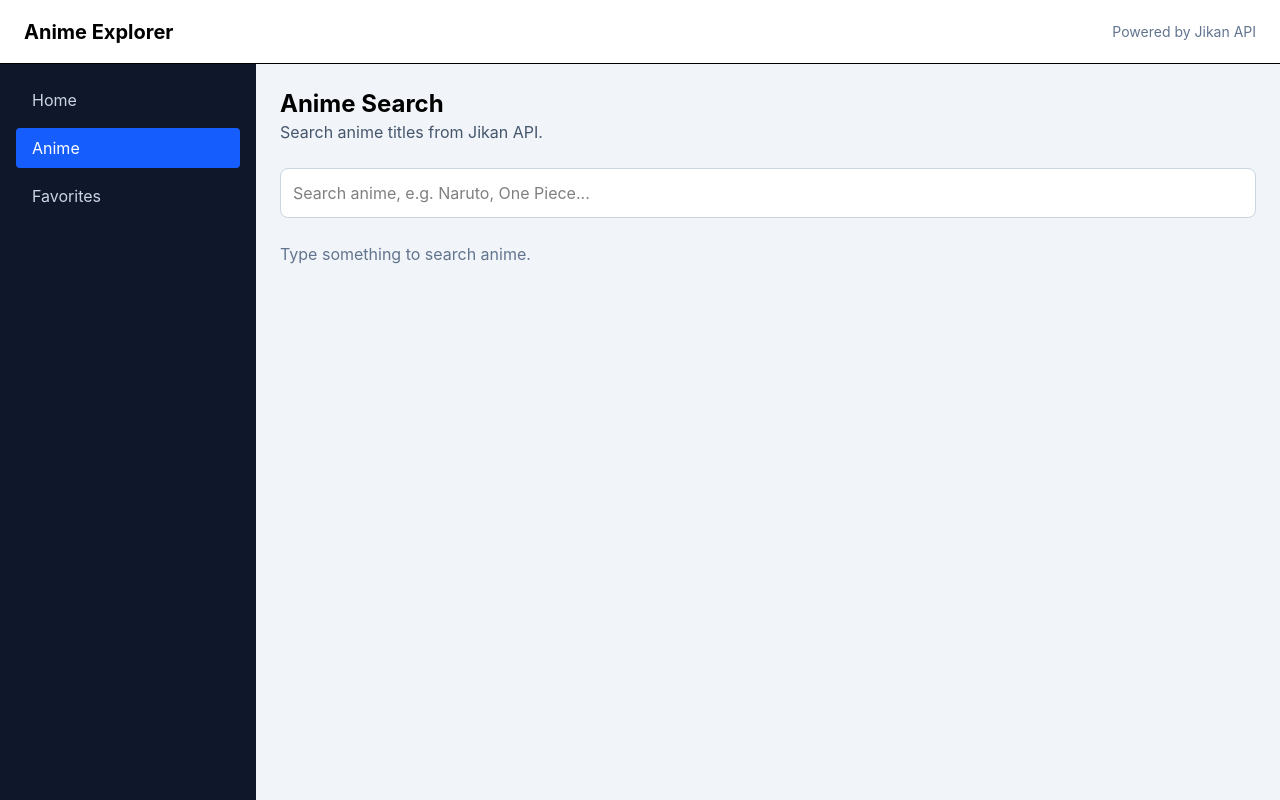
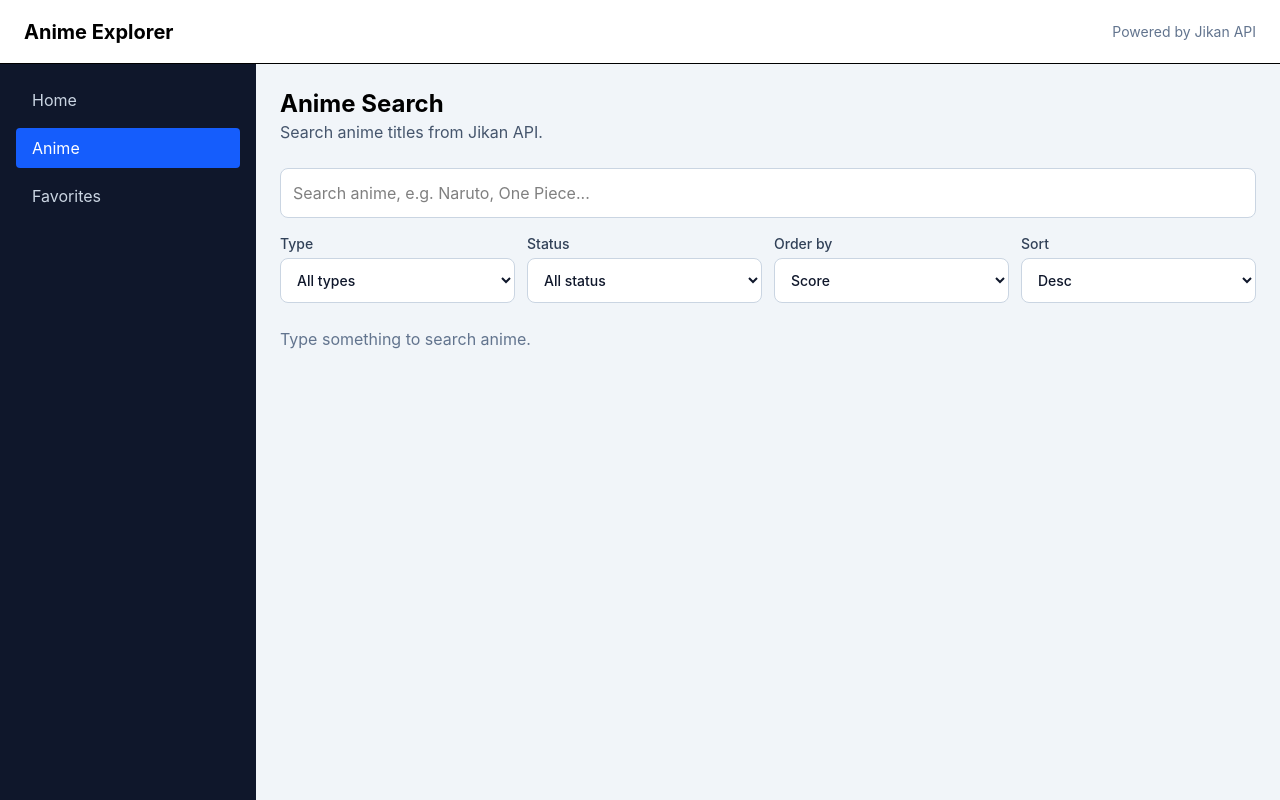
Before and after one commit to Arthitphk/Anime-Explorer, a React (Vite) app in the folder Anime-Explorer/: page /anime in a window 1280 px wide. Built offline with nearby package versions, Linux system fonts and the light colour scheme.

Commit message:
update sort fuction

```diff
--- a/Anime-Explorer/src/components/AnimeCard.tsx
+++ b/Anime-Explorer/src/components/AnimeCard.tsx
@@ -1,6 +1,6 @@
 import { Link } from "react-router-dom";
 import type { Anime } from "../types/anime";
-import { useFavorites } from "../hooks/useFavorites";
+import { useFavorites } from "../context/useFavorites";
 import {
   Star,
   Heart,
--- a/Anime-Explorer/src/components/Sidebar.tsx
+++ b/Anime-Explorer/src/components/Sidebar.tsx
@@ -1,5 +1,5 @@
 import { NavLink } from "react-router-dom";
-import { useFavorites } from "../hooks/useFavorites";
+import { useFavorites } from "../context/useFavorites";
 
 const links = [
   { name: "Home", path: "/" },
@@ -31,7 +31,7 @@ export default function Sidebar() {
               <span>{link.name}</span>
 
               {isFavorites && favorites.length > 0 && (
-                <span className="rounded-full bg-white px-2 py-0.5 text-xs text-slate-900">
+                <span className="rounded-full bg-linear-to-r from-blue-500 to-purple-500 px-2 py-0.5 text-xs text-white shadow-md">
                   {favorites.length}
                 </span>
               )}
--- a/Anime-Explorer/src/context/FavoritesContext.tsx
+++ b/Anime-Explorer/src/context/FavoritesProvider.tsx
@@ -1,7 +1,7 @@
 import { useEffect, useState } from "react";
 import type { ReactNode } from "react";
+import { FavoritesContext } from "./FavoritesContext";
 import type { Anime } from "../types/anime";
-import { FavoritesContext } from "./FavoriteStoreContext";
 
 const STORAGE_KEY = "favorite-anime";
 
--- a/Anime-Explorer/src/hooks/useFavorites.ts
+++ b/Anime-Explorer/src/context/useFavorites.ts
@@ -1,5 +1,5 @@
 import { useContext } from "react";
-import { FavoritesContext } from "../context/FavoriteStoreContext";
+import { FavoritesContext } from "./FavoritesContext";
 
 export function useFavorites() {
   const context = useContext(FavoritesContext);
--- a/Anime-Explorer/src/hooks/useAnimeSearch.ts
+++ b/Anime-Explorer/src/hooks/useAnimeSearch.ts
@@ -1,29 +1,37 @@
 import { useQuery } from "@tanstack/react-query";
 import { api } from "../services/api";
-import type { Anime } from "../types/anime"
+import type { Anime } from "../types/anime";
+import type { AnimeSearchFilters } from "../types/animeSearch";
 
-
-// type ของdataที่จะดึง
 type AnimeSearchResponse = {
   data: Anime[];
   pagination: {
     current_page: number;
     has_next_page: boolean;
-      last_visible_page:number;
+    last_visible_page: number;
   };
 };
 
-export function useAnimeSearch(search: string, page: number) {
+export function useAnimeSearch(
+  search: string,
+  page: number,
+  filters: AnimeSearchFilters,
+) {
   return useQuery<AnimeSearchResponse>({
-        queryKey: ["anime-search", search, page],
+    queryKey: ["anime-search", search, page, filters],
     queryFn: async () => {
       const { data } = await api.get("/anime", {
         params: {
           q: search,
           page,
           limit: 12,
+          order_by: filters.orderBy,
+          sort: filters.sort,
+          ...(filters.type !== "all" ? { type: filters.type } : {}),
+          ...(filters.status !== "all" ? { status: filters.status } : {}),
         },
       });
+
       return data;
     },
     enabled: search.trim().length > 0,
--- a/Anime-Explorer/src/main.tsx
+++ b/Anime-Explorer/src/main.tsx
@@ -3,7 +3,7 @@ import ReactDOM from "react-dom/client";
 import { QueryClient, QueryClientProvider } from "@tanstack/react-query";
 import App from "./App";
 import "./index.css";
-import { FavoritesProvider } from "./context/FavoritesContext";
+import { FavoritesProvider } from "./context/FavoritesProvider";
 
 const queryClient = new QueryClient();
 
--- a/Anime-Explorer/src/pages/AnimePage.tsx
+++ b/Anime-Explorer/src/pages/AnimePage.tsx
@@ -1,30 +1,82 @@
 import { useState } from "react";
 import AnimeCard from "../components/AnimeCard";
 import { useAnimeSearch } from "../hooks/useAnimeSearch";
-import  { useDebounce } from "../hooks/useDebounce";
+import { useDebounce } from "../hooks/useDebounce";
+import type {
+  AnimeOrderByFilter,
+  AnimeSearchFilters,
+  AnimeSortFilter,
+  AnimeStatusFilter,
+  AnimeTypeFilter,
+} from "../types/animeSearch";
+
+const typeOptions: { label: string; value: AnimeTypeFilter }[] = [
+  { label: "All types", value: "all" },
+  { label: "TV", value: "tv" },
+  { label: "Movie", value: "movie" },
+  { label: "OVA", value: "ova" },
+  { label: "Special", value: "special" },
+  { label: "ONA", value: "ona" },
+  { label: "Music", value: "music" },
+];
+
+const statusOptions: { label: string; value: AnimeStatusFilter }[] = [
+  { label: "All status", value: "all" },
+  { label: "Airing", value: "airing" },
+  { label: "Complete", value: "complete" },
+  { label: "Upcoming", value: "upcoming" },
+];
+
+const orderByOptions: { label: string; value: AnimeOrderByFilter }[] = [
+  { label: "Score", value: "score" },
+  { label: "Popularity", value: "popularity" },
+  { label: "Members", value: "members" },
+  { label: "Favorites", value: "favorites" },
+  { label: "Rank", value: "rank" },
+];
+
+const sortOptions: { label: string; value: AnimeSortFilter }[] = [
+  { label: "Desc", value: "desc" },
+  { label: "Asc", value: "asc" },
+];
+
+const defaultFilters: AnimeSearchFilters = {
+  type: "all",
+  status: "all",
+  orderBy: "score",
+  sort: "desc",
+};
 
 export default function AnimePage() {
   const [search, setSearch] = useState("");
   const [page, setPage] = useState(1);
+  const [filters, setFilters] = useState<AnimeSearchFilters>(defaultFilters);
 
   const debounceSearch = useDebounce(search, 500);
 
-  const { data, isLoading, isError,isFetching } = useAnimeSearch(
-    debounceSearch,
-    page
-  );
+  const { data, isLoading, isError, isFetching } = useAnimeSearch(debounceSearch, page, filters);
 
   const hasSearch = debounceSearch.trim().length > 0;
+
+  const updateFilter = <Key extends keyof AnimeSearchFilters>(
+    key: Key,
+    value: AnimeSearchFilters[Key],
+  ) => {
+    setFilters((prev) => ({
+      ...prev,
+      [key]: value,
+    }));
+    setPage(1);
+  };
 
   return (
     <div>
       <div className="mb-6">
         <h2 className="text-2xl font-bold">Anime Search</h2>
-        <p className="text-slate-600">
-          Search anime titles from Jikan API.
-        </p>
+        <p className="text-slate-600">Search anime titles from Jikan API.</p>
       </div>
 
+      <div className="mb-6 space-y-4">
         <input
           value={search}
           onChange={(e) => {
@@ -32,21 +84,88 @@ export default function AnimePage() {
             setPage(1);
           }}
           placeholder="Search anime, e.g. Naruto, One Piece..."
-        className="w-full rounded-lg border border-slate-300 bg-white p-3 mb-6 focus:outline-none focus:ring-2 focus:ring-blue-500"
+          className="w-full rounded-lg border border-slate-300 bg-white p-3 focus:outline-none focus:ring-2 focus:ring-blue-500"
         />
 
+        <div className="grid gap-3 sm:grid-cols-2 xl:grid-cols-4">
+          <label className="text-sm font-medium text-slate-700">
+            Type
+            <select
+              value={filters.type}
+              onChange={(e) =>
+                updateFilter("type", e.target.value as AnimeTypeFilter)
+              }
+              className="mt-1 w-full rounded-lg border border-slate-300 bg-white p-3 text-slate-900 focus:outline-none focus:ring-2 focus:ring-blue-500"
+            >
+              {typeOptions.map((option) => (
+                <option key={option.value} value={option.value}>
+                  {option.label}
+                </option>
+              ))}
+            </select>
+          </label>
+
+          <label className="text-sm font-medium text-slate-700">
+            Status
+            <select
+              value={filters.status}
+              onChange={(e) =>
+                updateFilter("status", e.target.value as AnimeStatusFilter)
+              }
+              className="mt-1 w-full rounded-lg border border-slate-300 bg-white p-3 text-slate-900 focus:outline-none focus:ring-2 focus:ring-blue-500"
+            >
+              {statusOptions.map((option) => (
+                <option key={option.value} value={option.value}>
+                  {option.label}
+                </option>
+              ))}
+            </select>
+          </label>
+
+          <label className="text-sm font-medium text-slate-700">
+            Order by
+            <select
+              value={filters.orderBy}
+              onChange={(e) =>
+                updateFilter("orderBy", e.target.value as AnimeOrderByFilter)
+              }
+              className="mt-1 w-full rounded-lg border border-slate-300 bg-white p-3 text-slate-900 focus:outline-none focus:ring-2 focus:ring-blue-500"
+            >
+              {orderByOptions.map((option) => (
+                <option key={option.value} value={option.value}>
+                  {option.label}
+                </option>
+              ))}
+            </select>
+          </label>
+
+          <label className="text-sm font-medium text-slate-700">
+            Sort
+            <select
+              value={filters.sort}
+              onChange={(e) =>
+                updateFilter("sort", e.target.value as AnimeSortFilter)
+              }
+              className="mt-1 w-full rounded-lg border border-slate-300 bg-white p-3 text-slate-900 focus:outline-none focus:ring-2 focus:ring-blue-500"
+            >
+              {sortOptions.map((option) => (
+                <option key={option.value} value={option.value}>
+                  {option.label}
+                </option>
+              ))}
+            </select>
+          </label>
+        </div>
+      </div>
+
       {!hasSearch && (
-        <p className="text-slate-500">
-          Type something to search anime.
-        </p>
+        <p className="text-slate-500">Type something to search anime.</p>
       )}
 
       {isLoading && <p className="text-slate-600">Searching anime...</p>}
 
       {isError && (
-        <p className="text-red-500">
-          Failed to search anime. Please try again.
-        </p>
+        <p className="text-red-500">Failed to search anime. Please try again.</p>
       )}
 
       {hasSearch && !isLoading && data?.data.length === 0 && (
@@ -59,16 +178,17 @@ export default function AnimePage() {
             <p className="mb-4 text-sm text-slate-500">Updating...</p>
           )}
 
-          <div className="grid grid-cols-1 sm:grid-cols-2 lg:grid-cols-4 gap-2">
+          <div className="grid grid-cols-[repeat(auto-fit,minmax(min(100%,16rem),1fr))] gap-4 sm:gap-5 xl:gap-6">
             {data.data.map((anime) => (
               <AnimeCard key={anime.mal_id} anime={anime} />
             ))}
           </div>
 
-          <div className="mt-6 flex items-center gap-3">
+          <div className="mt-6 flex flex-wrap items-center gap-3">
             <button
+              type="button"
               disabled={page === 1}
-              onClick={() => setPage((p) => Math.max(p - 1, 1))}
+              onClick={() => setPage((prevPage) => Math.max(prevPage - 1, 1))}
               className="rounded bg-slate-300 px-4 py-2 disabled:opacity-50"
             >
               Prev
@@ -79,8 +199,9 @@ export default function AnimePage() {
             </span>
 
             <button
+              type="button"
               disabled={!data.pagination.has_next_page}
-              onClick={() => setPage((p) => p + 1)}
+              onClick={() => setPage((prevPage) => prevPage + 1)}
               className="rounded bg-slate-300 px-4 py-2 disabled:opacity-50"
             >
               Next
@@ -90,8 +211,4 @@ export default function AnimePage() {
       )}
     </div>
   );
-
-
-
-
 }
--- a/Anime-Explorer/src/pages/Favorites.tsx
+++ b/Anime-Explorer/src/pages/Favorites.tsx
@@ -1,5 +1,5 @@
 import AnimeCard from "../components/AnimeCard";
-import { useFavorites } from "../hooks/useFavorites";
+import { useFavorites } from "../context/useFavorites";
 
 export default function Favorites() {
   const { favorites } = useFavorites();
--- /dev/null
+++ b/Anime-Explorer/src/types/animeSearch.ts
@@ -0,0 +1,33 @@
+
+//  TypeScript type สำหรับ filter ทั้งหมด
+export type AnimeTypeFilter =
+  | "all"
+  | "tv"
+  | "movie"
+  | "ova"
+  | "special"
+  | "ona"
+  | "music";
+
+
+
+export type AnimeStatusFilter = "all" | "airing" | "complete" | "upcoming";
+
+
+export type AnimeOrderByFilter =
+  | "score"
+  | "popularity"
+  | "members"
+  | "favorites"
+  | "rank";
+
+export type AnimeSortFilter = "desc" | "asc";
+
+
+
+export type AnimeSearchFilters = {
+  type: AnimeTypeFilter;
+  status: AnimeStatusFilter;
+  orderBy: AnimeOrderByFilter;
+  sort: AnimeSortFilter;
+};
```
Also changed, not shown: Anime-Explorer/src/context/FavoritesContext.ts (renamed from Anime-Explorer/src/context/FavoriteStoreContext.ts). Lines whose indentation alone changed are shown as unchanged.
